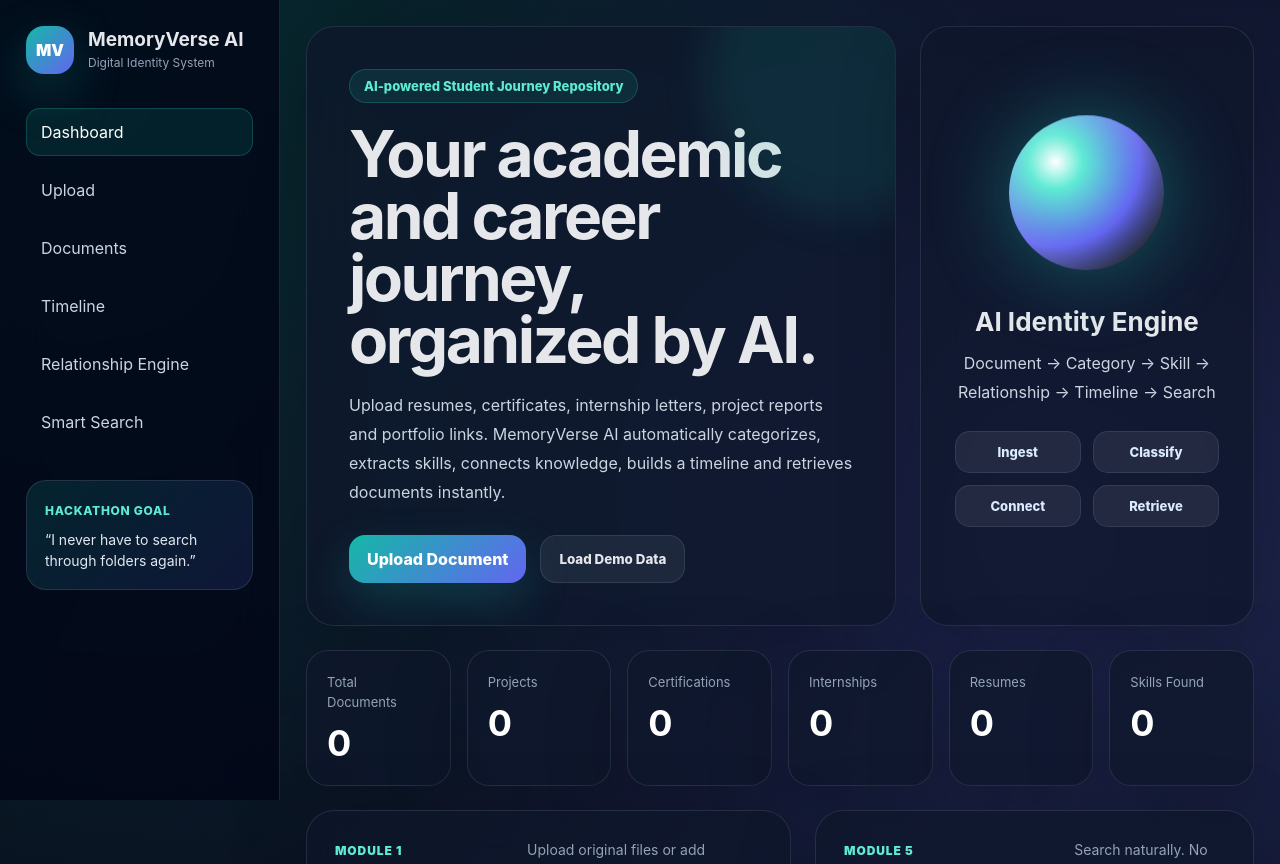
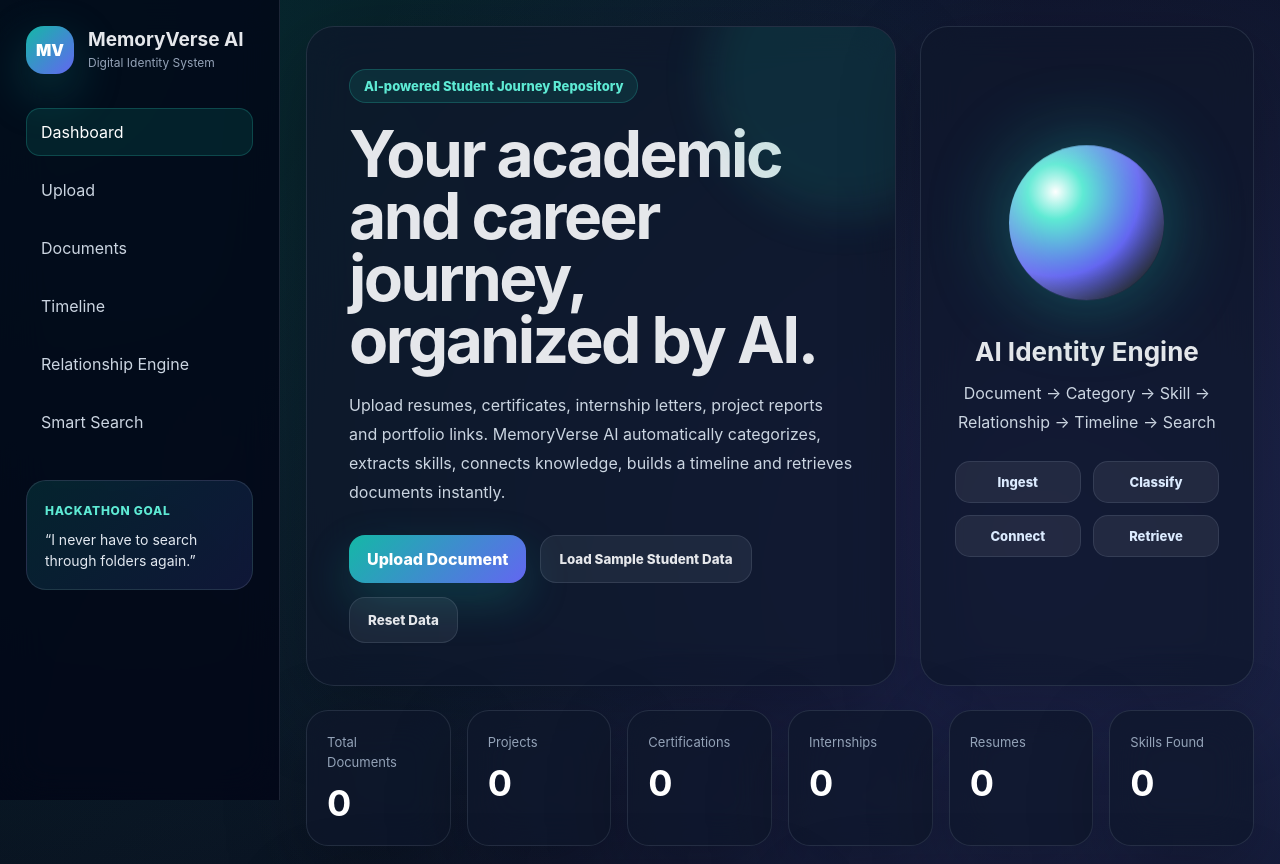
Before and after one commit to Uttam25425/memoryverse-ai, a Flask app: page / in a window 1280 px wide. Shown: the top 864 px of the page. Run offline with Flask 3, Linux system fonts and the light colour scheme; data that the repository does not hold is empty.

Commit message:
Add reset data feature

```diff
--- a/app.py
+++ b/app.py
@@ -806,6 +806,27 @@ def demo_data():
         "message": f"{inserted} student journey demo records added successfully."
     })
 
+@app.route("/api/reset-data", methods=["POST"])
+def reset_data():
+    conn = connect_db()
+    conn.execute("DELETE FROM documents")
+    conn.commit()
+    conn.close()
+
+    if os.path.exists(UPLOAD_FOLDER):
+        for file_name in os.listdir(UPLOAD_FOLDER):
+            file_path = os.path.join(UPLOAD_FOLDER, file_name)
+            if os.path.isfile(file_path):
+                try:
+                    os.remove(file_path)
+                except Exception:
+                    pass
+
+    return jsonify({
+        "success": True,
+        "message": "All data cleared successfully."
+    })
+
 
 if __name__ == "__main__":
     os.makedirs(UPLOAD_FOLDER, exist_ok=True)
--- a/static/script.js
+++ b/static/script.js
@@ -1,3 +1,5 @@
+const resetDataBtn = document.getElementById("resetDataBtn");
+
 const uploadForm = document.getElementById("uploadForm");
 const uploadResult = document.getElementById("uploadResult");
 const documentGrid = document.getElementById("documentGrid");
@@ -299,3 +301,25 @@ if (documentFileInput && fileNameText) {
         }
     });
 }
+
+if (resetDataBtn) {
+    resetDataBtn.addEventListener("click", async function () {
+        const confirmReset = confirm("Do you want to clear all data?");
+        if (!confirmReset) return;
+
+        const res = await fetch("/api/reset-data", {
+            method: "POST"
+        });
+
+        const data = await res.json();
+        showToast(data.message || "Data cleared.");
+        await refreshAll();
+
+        answerCard.innerHTML = `
+            <span>AI Answer</span>
+            <p>Ask anything about your uploaded journey.</p>
+        `;
+
+        searchResults.innerHTML = "";
+    });
+}
--- a/templates/index.html
+++ b/templates/index.html
@@ -51,7 +51,8 @@
 
                     <div class="hero-actions">
                         <a href="#upload" class="btn-primary">Upload Document</a>
-                        <button class="btn-secondary" id="loadDemoBtn">Load Demo Data</button>
+                        <button class="btn-secondary" id="loadDemoBtn">Load Sample Student Data</button>
+                        <button class="btn-secondary" id="resetDataBtn">Reset Data</button>
                     </div>
                 </div>
 
```
